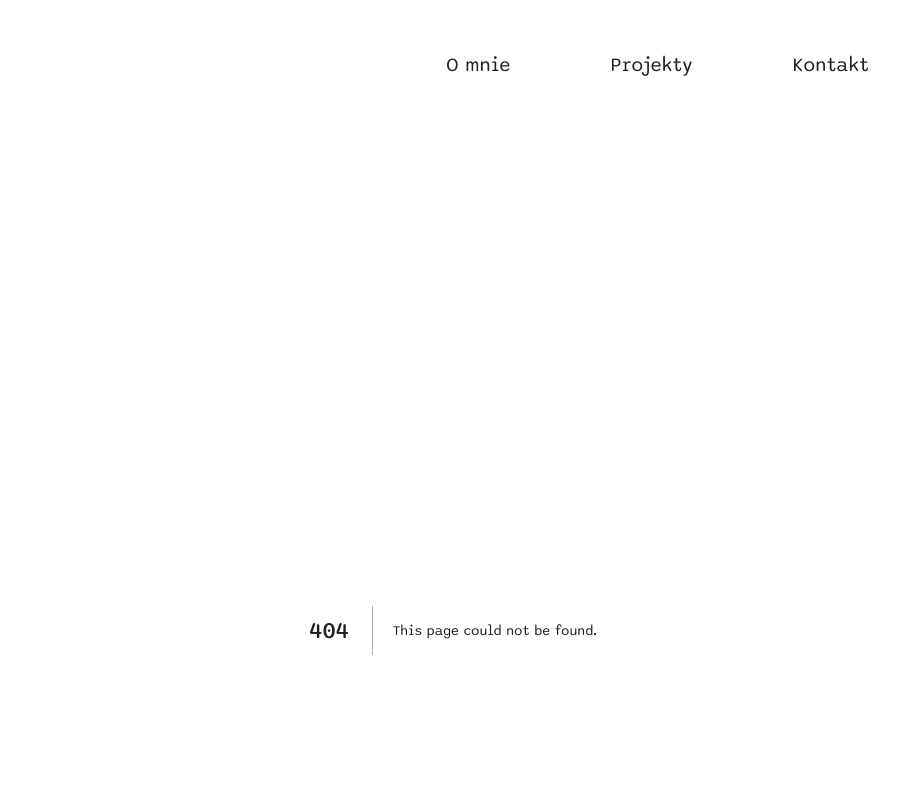
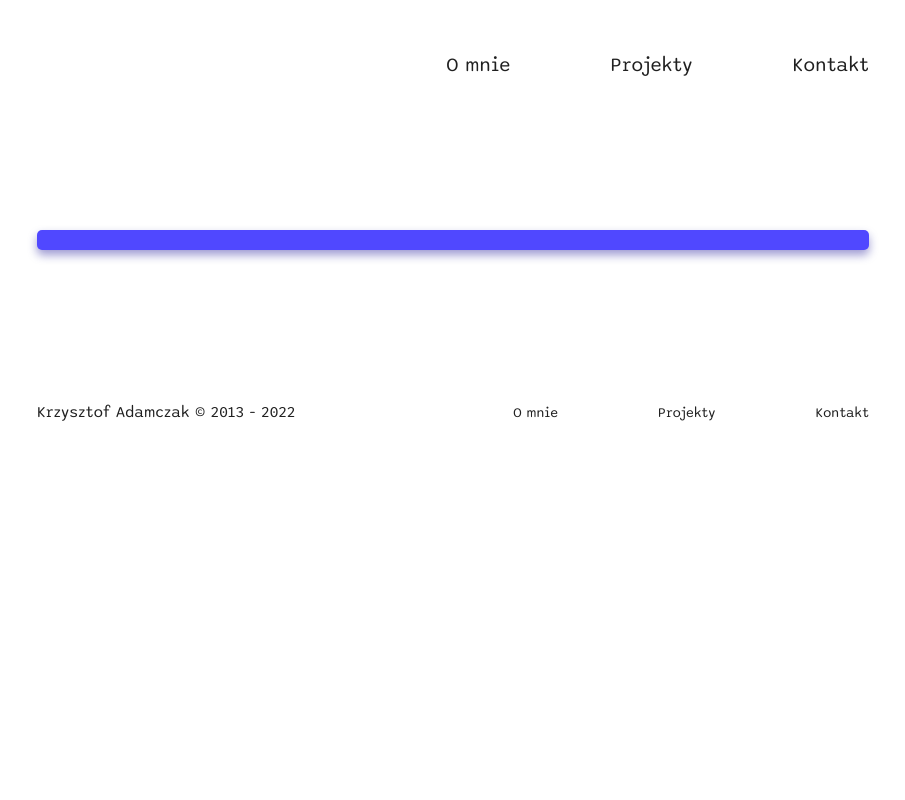
Before and after one commit to krzadamczak/krzysztofadamczak.pl, a Next.js app: page /components/Button in a window 1280 px wide. Before the commit this address had no page. Shown: the top 800 px of the page, without its empty margins (187-1092 px from the left). Built offline with nearby package versions, Linux system fonts and the light colour scheme.

Commit message:
Added button component

```diff
--- /dev/null
+++ b/pages/components/Button.tsx
@@ -0,0 +1,17 @@
+import React from "react";
+import css from "../../styles/Button.module.css";
+
+const Button = ({ to, children }: { to?: string; children: React.ReactNode }) => {
+    const handleScroll = (to: string) => () => {
+        //NOTE: Look at comment in Navigation.tsx
+        const element = document.getElementById(to);
+        element?.scrollIntoView({ behavior: "smooth" });
+    };
+    return (
+        <button className={css.button} type='button' onClick={handleScroll("projects")}>
+            {children}
+        </button>
+    );
+};
+
+export default Button;
--- a/pages/components/Hero.tsx
+++ b/pages/components/Hero.tsx
@@ -1,11 +1,13 @@
 import css from "../../styles/Hero.module.css";
+import Button from "./Button";
+
 const Hero = () => {
     return (
         <section className={css.hero}>
             <div className={css.hero__wrapper}>
                 <h1 className={css.hero__title}>Krzysztof Adamczakąęśźć</h1>
                 <h2 className={css.hero__subtitle}>Front End Developer</h2>
-                <a href='#portfolio'>Zobacz moje portfolio</a>
+                <Button to='projects'>Zobacz moje portfolio</Button>
             </div>
         </section>
     );
--- /dev/null
+++ b/styles/Button.module.css
@@ -0,0 +1,17 @@
+.button {
+    display: inline-block;
+    border: none;
+    cursor: pointer;
+    text-decoration: none;
+    background-color: var(--accent-purple);
+    color: #fff;
+    padding: 10px 20px;
+    border-radius: 5px;
+    transition: all 0.2s ease-in-out;
+    box-shadow: var(--small-shadow);
+}
+.button:hover {
+    background-color: #3d33ff;
+    transform: scale(0.98);
+    box-shadow: 0 2px 9px rgb(10 0 143 / 50%);
+}
--- a/styles/_variables.css
+++ b/styles/_variables.css
@@ -1,3 +1,5 @@
 :root {
     --gap: 150px;
+    --small-shadow: 0 5px 10px rgb(10 0 143 / 40%);
+    --accent-purple: #5048ff;
 }
```
